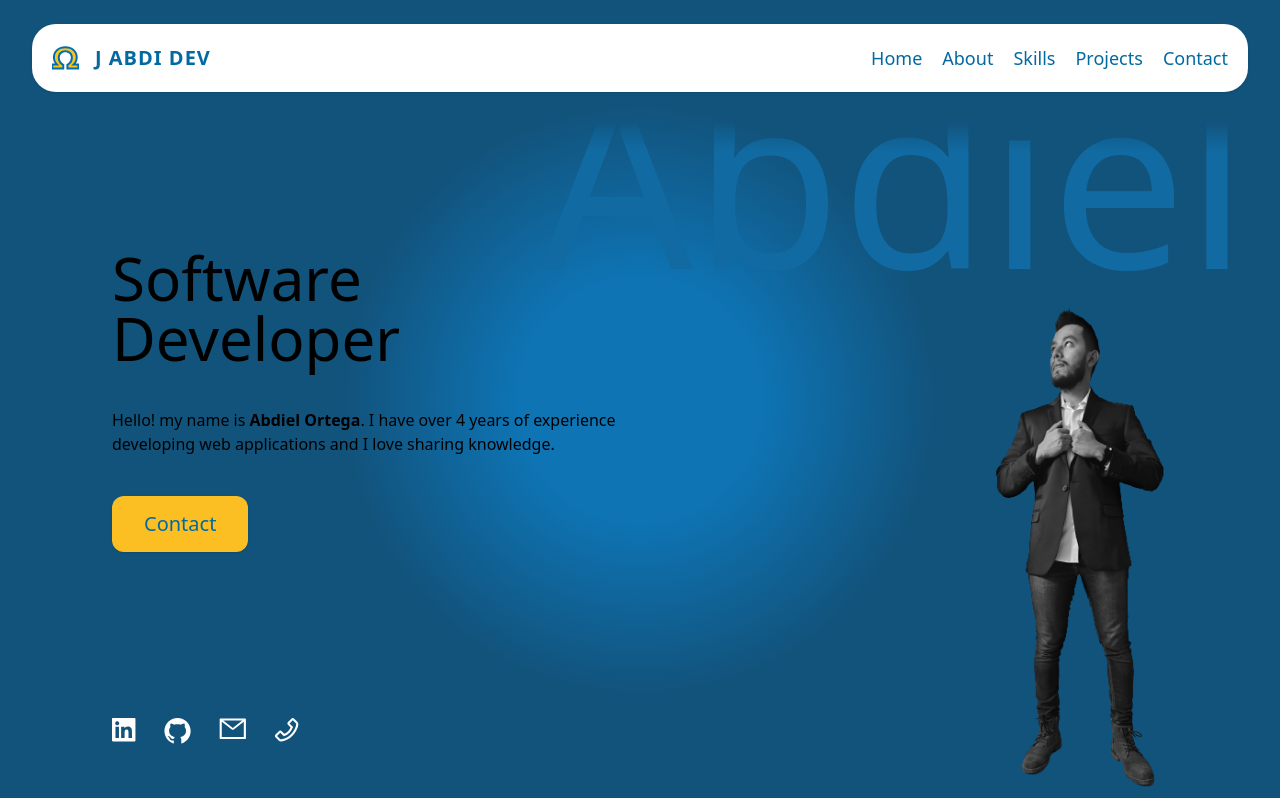
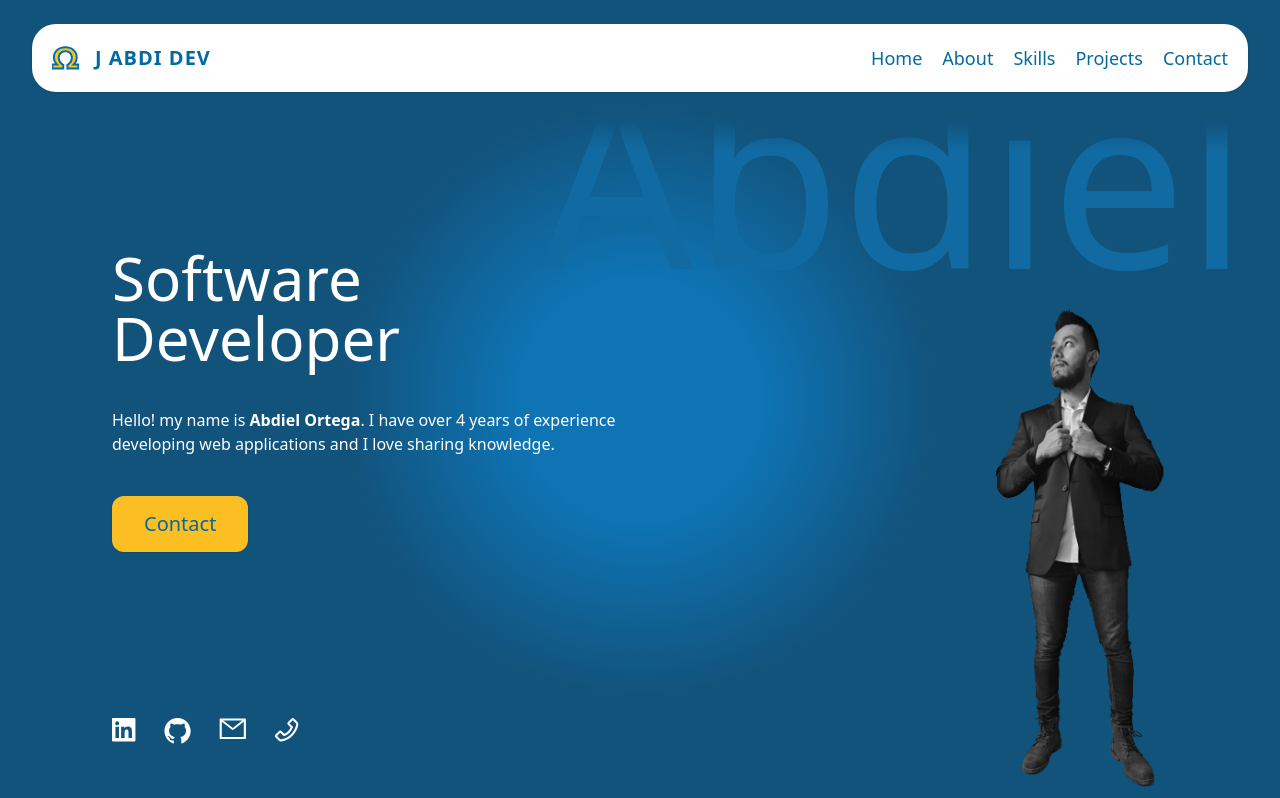
Before and after one commit to jabdi13/portfolio, a Next.js app: page / in a window 1280 px wide. Shown: the top 798 px of the page. Built offline with nearby package versions, Linux system fonts and the light colour scheme.

Commit message:
Change font color

```diff
--- a/app/globals.css
+++ b/app/globals.css
@@ -17,7 +17,7 @@
 }
 
 body {
-  color: rgb(var(--foreground-rgb));
+  color: white;
 }
 
 body::-webkit-scrollbar {
```
